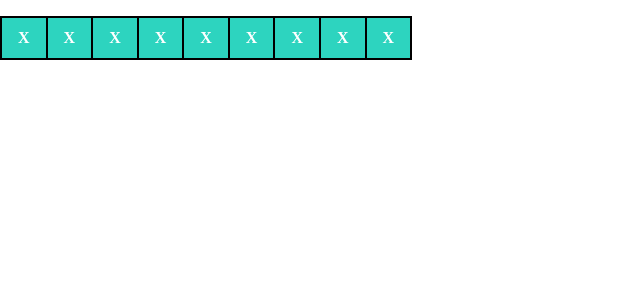
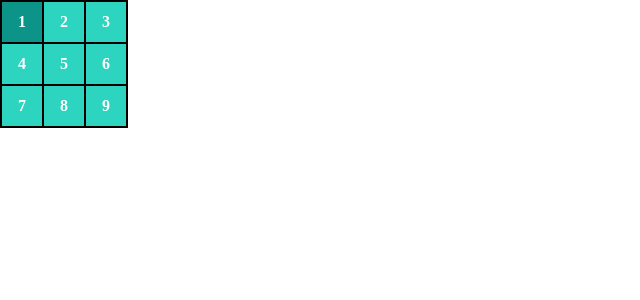
Before and after one commit to 20101301-Alina-Hasan/tic-tac-toe, a React (Create React App) app: page / in a window 1280 px wide. Shown: the top 300 px of the page, without its empty margins (0-640 px from the left). Built offline with nearby package versions, Linux system fonts and the light colour scheme.

Commit message:
update buttons

```diff
--- a/src/App.css
+++ b/src/App.css
@@ -1,7 +1,11 @@
 .button-base {
-  @apply bg-teal-400 hover:bg-teal-600 text-white font-bold py-2 px-4 mt-4 border-2 border-black;
+  @apply bg-teal-400 hover:bg-teal-600 text-white font-bold py-2 px-4 border-2 border-black;
 }
 
-.button-no-right-border {
+.no-border-r {
   @apply border-r-0;
 }
+
+.no-border-t {
+  @apply border-t-0;
+}
--- a/src/App.tsx
+++ b/src/App.tsx
@@ -3,15 +3,21 @@ import './App.css';
 export default function Square() {
   return (
     <>
-      <button className="button-base button-no-right-border">X</button>
-      <button className="button-base button-no-right-border">X</button>
-      <button className="button-base button-no-right-border">X</button>
-      <button className="button-base button-no-right-border">X</button>
-      <button className="button-base button-no-right-border">X</button>
-      <button className="button-base button-no-right-border">X</button>
-      <button className="button-base button-no-right-border">X</button>
-      <button className="button-base button-no-right-border">X</button>
-      <button className="button-base">X</button> {/* Last button without right border */}
+      <div className='board-row'>
+        <button className="button-base  no-border-r">1</button>
+        <button className="button-base  no-border-r">2</button>
+        <button className="button-base">3</button>
+      </div>
+      <div className='board-row'>
+        <button className="button-base no-border-r no-border-t">4</button>
+        <button className="button-base no-border-r no-border-t">5</button>
+        <button className="button-base no-border-t">6</button>
+      </div>
+      <div className='board-row'>
+        <button className="button-base no-border-r no-border-t">7</button>
+        <button className="button-base no-border-r no-border-t">8</button>
+        <button className="button-base no-border-t">9</button>
+      </div>
     </>
   );
 }
```
